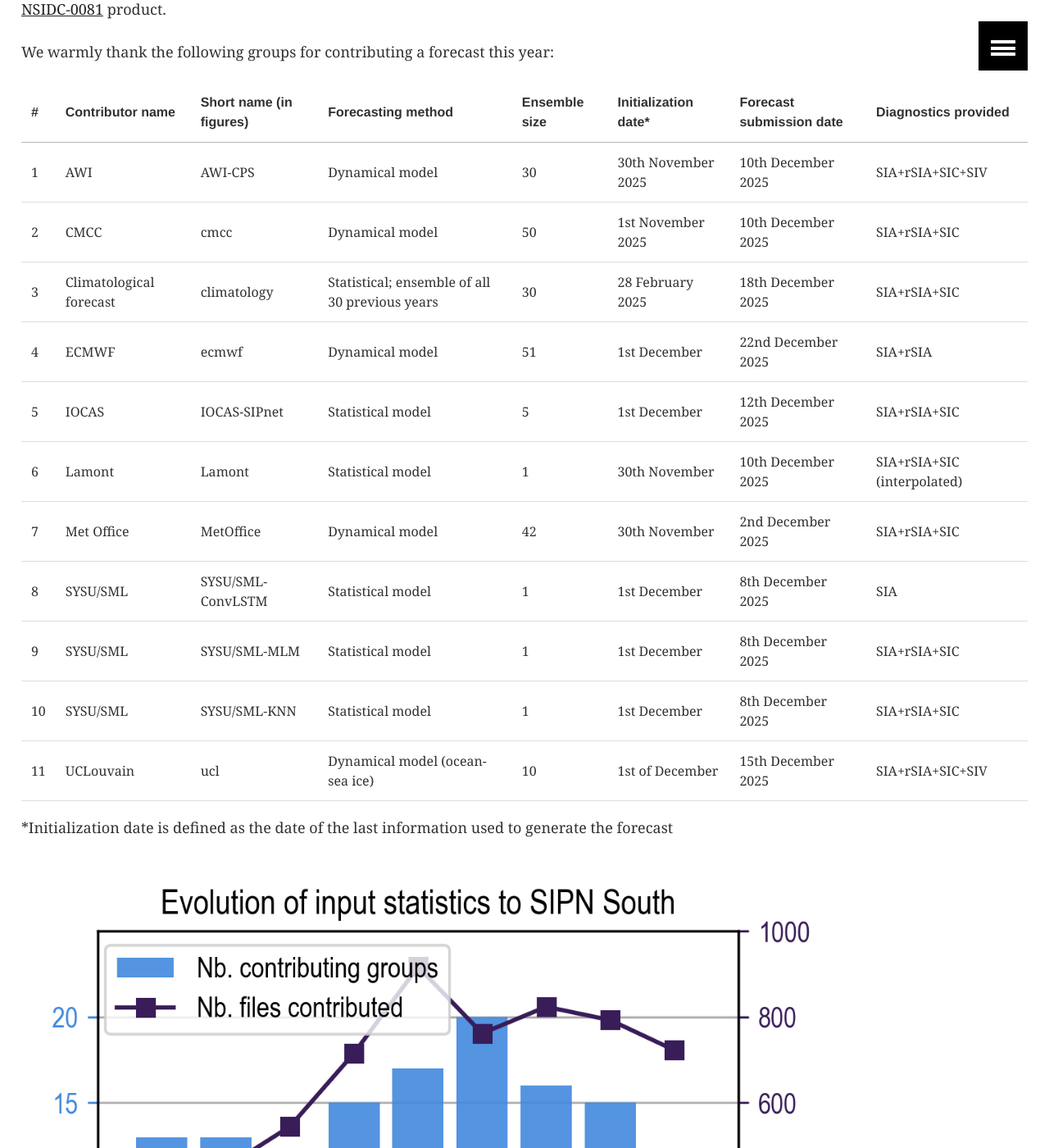
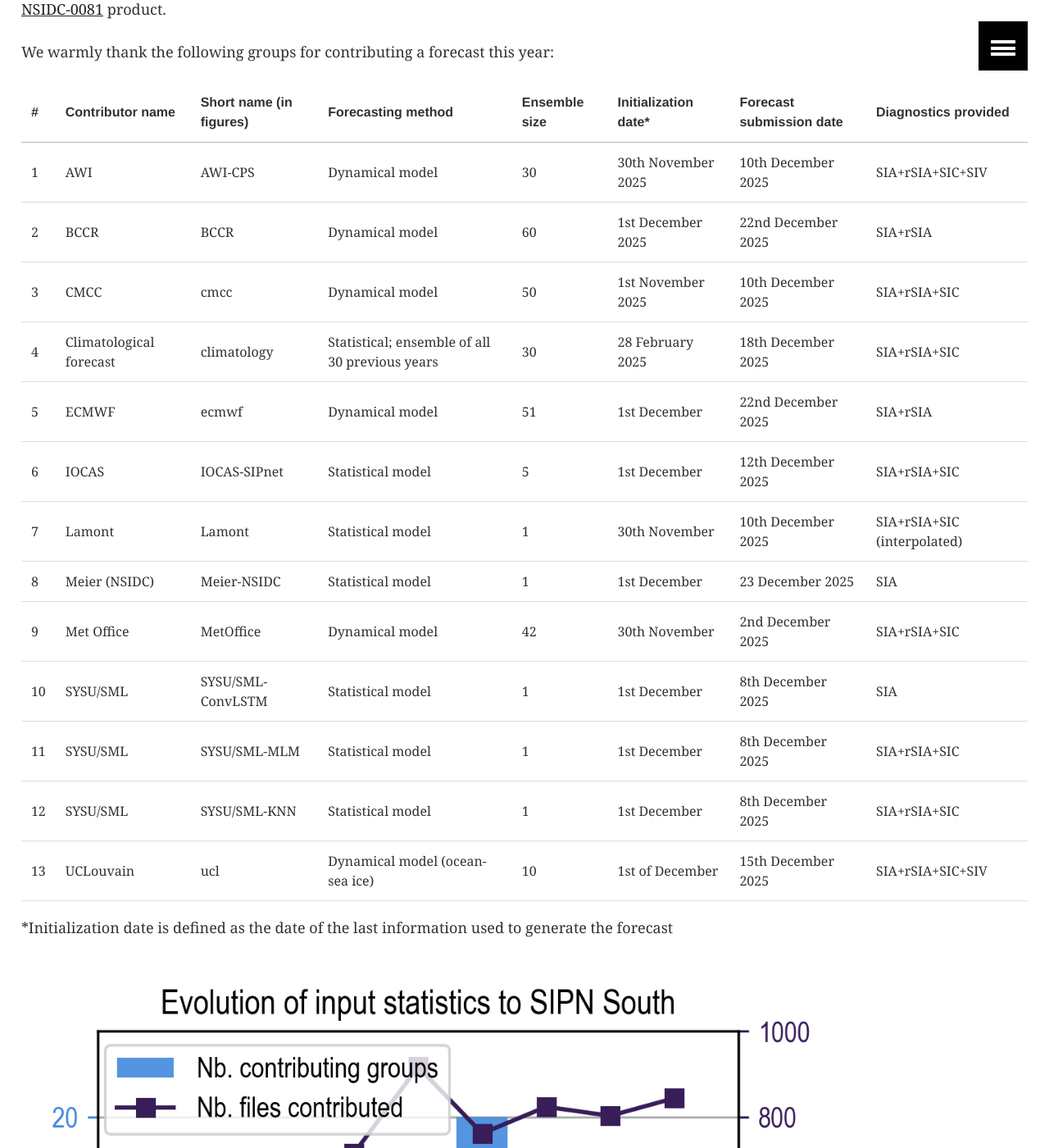
Before and after one commit to fmassonn/sipn-south.github.io, a Jekyll site: the page built from analyses.md, in a window 1280 px wide and 1400 px high, scrolled down 365 px. Shown: the whole window at 82% size. Built offline with Jekyll 4.4.1, drawn with Linux system fonts in a browser that asks for light colours; our own code applies the rules of GitHub Pages for plain Markdown files.

Commit message:
resolve merge

```diff
--- a/analyses.md
+++ b/analyses.md
@@ -11,16 +11,18 @@ We warmly thank the following groups for contributing a forecast this year:
 | # | Contributor name | Short name (in figures) | Forecasting method              | Ensemble size  | Initialization date* | Forecast submission date   | Diagnostics provided        |
 |---|------------------|-------------------------|---------------------------------|----------------|---------------------|-----------------------------|-----------------------------|
 | 1 | AWI              | AWI-CPS                 | Dynamical model                 | 30             | 30th November 2025  |  10th December 2025         | SIA+rSIA+SIC+SIV            |
-| 2 | CMCC             | cmcc                    | Dynamical model                 | 50             | 1st  November 2025  |  10th December 2025         | SIA+rSIA+SIC                |
-| 3 | Climatological forecast | climatology      | Statistical; ensemble of all 30 previous years   | 30         | 28 February 2025    |  18th December 2025         | SIA+rSIA+SIC   |
-| 4 | ECMWF            | ecmwf                   | Dynamical model                 | 51             | 1st December        |  22nd December 2025         | SIA+rSIA                    |
-| 5 | IOCAS            | IOCAS-SIPnet            | Statistical model               | 5              | 1st  December       |  12th December 2025         | SIA+rSIA+SIC                |
-| 6 | Lamont           | Lamont                  | Statistical model               | 1              | 30th November       |  10th December 2025         | SIA+rSIA+SIC (interpolated) |
-| 7 | Met Office       | MetOffice               | Dynamical model                 | 42             | 30th November       |  2nd December 2025          | SIA+rSIA+SIC                |
-| 8 | SYSU/SML         | SYSU/SML-ConvLSTM       | Statistical model               | 1              | 1st  December       |  8th December 2025          | SIA                         |
-| 9 | SYSU/SML         | SYSU/SML-MLM            | Statistical model               | 1              | 1st  December       |  8th December 2025          | SIA+rSIA+SIC                |
-| 10 | SYSU/SML         | SYSU/SML-KNN            | Statistical model               | 1              | 1st  December       |  8th December 2025          | SIA+rSIA+SIC                |
-| 11| UCLouvain        | ucl                     | Dynamical model (ocean-sea ice) | 10             | 1st of December     |  15th December 2025         | SIA+rSIA+SIC+SIV            |
+| 2 | BCCR              | BCCR                | Dynamical model                 | 60             | 1st December 2025  |  22nd December 2025         | SIA+rSIA            |
+| 3 | CMCC             | cmcc                    | Dynamical model                 | 50             | 1st  November 2025  |  10th December 2025         | SIA+rSIA+SIC                |
+| 4 | Climatological forecast | climatology      | Statistical; ensemble of all 30 previous years   | 30         | 28 February 2025    |  18th December 2025         | SIA+rSIA+SIC   |
+| 5 | ECMWF            | ecmwf                   | Dynamical model                 | 51             | 1st December        |  22nd December 2025         | SIA+rSIA                    |
+| 6 | IOCAS            | IOCAS-SIPnet            | Statistical model               | 5              | 1st  December       |  12th December 2025         | SIA+rSIA+SIC                |
+| 7 | Lamont           | Lamont                  | Statistical model               | 1              | 30th November       |  10th December 2025         | SIA+rSIA+SIC (interpolated) |
+| 8 | Meier (NSIDC)    | Meier-NSIDC             | Statistical model               | 1              | 1st  December       |  23 December 2025          | SIA                 |
+| 9 | Met Office       | MetOffice               | Dynamical model                 | 42             | 30th November       |  2nd December 2025          | SIA+rSIA+SIC                |
+| 10 | SYSU/SML         | SYSU/SML-ConvLSTM       | Statistical model               | 1              | 1st  December       |  8th December 2025          | SIA                         |
+| 11 | SYSU/SML         | SYSU/SML-MLM            | Statistical model               | 1              | 1st  December       |  8th December 2025          | SIA+rSIA+SIC                |
+| 12 | SYSU/SML         | SYSU/SML-KNN            | Statistical model               | 1              | 1st  December       |  8th December 2025          | SIA+rSIA+SIC                |
+| 13| UCLouvain        | ucl                     | Dynamical model (ocean-sea ice) | 10             | 1st of December     |  15th December 2025         | SIA+rSIA+SIC+SIV            |
 
 *Initialization date is defined as the date of the last information used to generate the forecast
 
```
Also changed, not shown: pics/2025-2026/fig1.png, pics/2025-2026/fig2.png, pics/2025-2026/fig2_paper.png.
